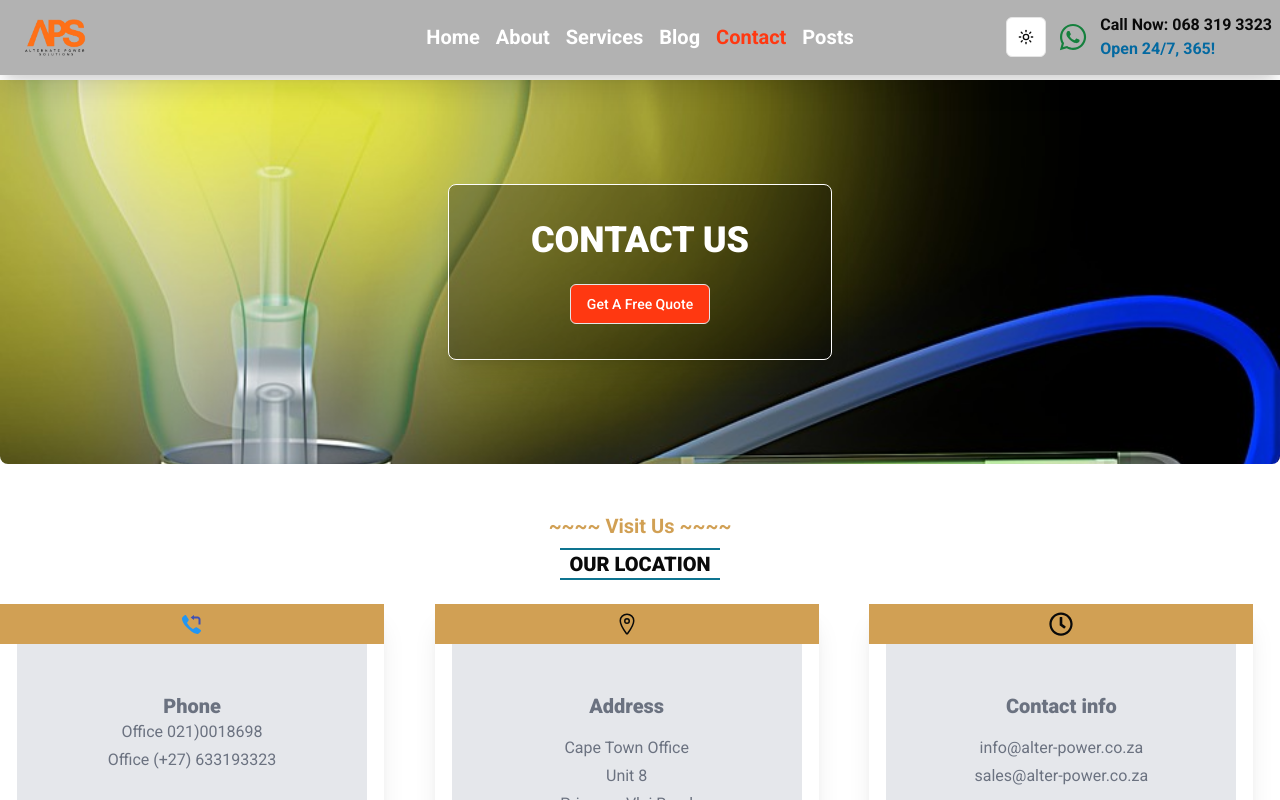
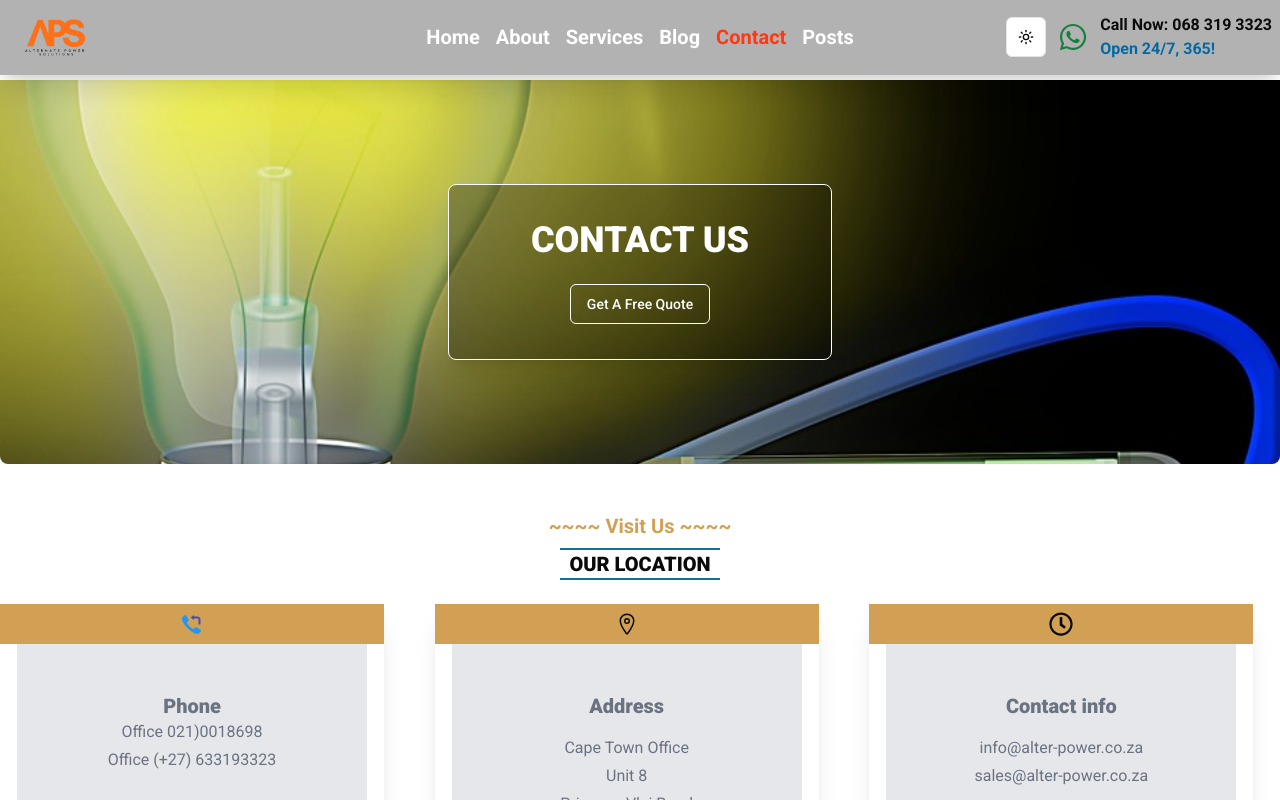
Before and after one commit to Nazrul144/Alternate_Power_Sn, a Next.js app: page /contact in a window 1280 px wide. Shown: the top 800 px of the page. Built offline with nearby package versions, Linux system fonts and the light colour scheme.

Commit message:
button border and color changed

```diff
--- a/src/components/ui/functional-components/Dialogue.jsx
+++ b/src/components/ui/functional-components/Dialogue.jsx
@@ -44,7 +44,7 @@ const Dialogue = () => {
             <Dialog>
                 <form>
                     <DialogTrigger asChild>
-                        <Button variant="outline" className="bg-[#ff3811] text-white hover:bg-[#e04a10] rounded-md">Get A Free Quote</Button>
+                        <Button  className="bg-transparent border-[0.5px] border-white text-white hover:bg-[#e04a10] rounded-md">Get A Free Quote</Button>
                     </DialogTrigger>
                     <DialogContent className="sm:max-w-[775px] max-h-[80vh] overflow-y-auto bg-sky-900">
                         <DialogHeader>
```
